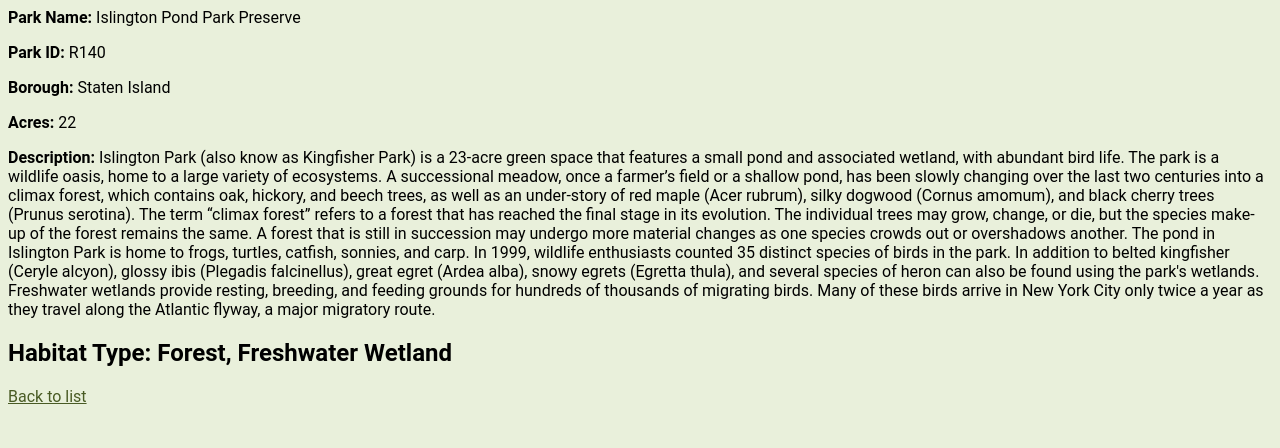
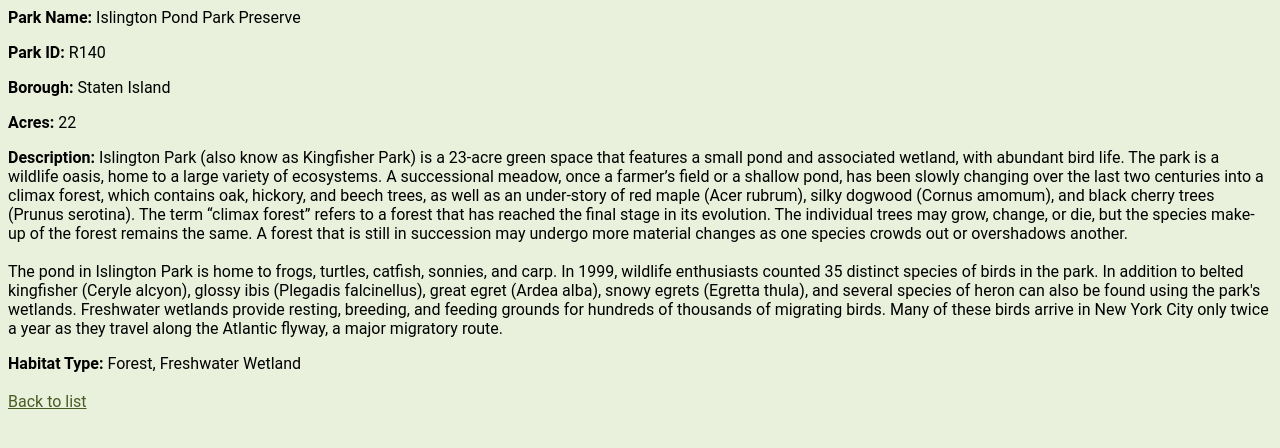
Before and after one commit to annabellamelvin/annabellamelvin.github.io, a Jekyll site: the page Nature_Preserves/parks/R140_22.html, which Jekyll copies as it is, in a window 1280 px wide. Shown: the top 448 px of the page. Built offline with Jekyll 4.4.1, drawn with Linux system fonts in a browser that asks for light colours.

```diff
--- a/Nature_Preserves/parks/R140_22.html
+++ b/Nature_Preserves/parks/R140_22.html
@@ -34,6 +33,6 @@
          these birds arrive in New York City only twice a year as they travel along the Atlantic
          flyway, a major migratory route.
       </p>
-      <h2><b>Habitat Type: </b>Forest, Freshwater Wetland
+      <p><b>Habitat Type: </b>Forest, Freshwater Wetland<br/><br/>
       </h2><a href="https://annabellamelvin.github.io/Nature_Preserves/Parks.html">Back to list</a></body>
 </html>
```
Also changed, not shown: other parts of Nature_Preserves/parks/R140_22.html (+1 -2 lines).
